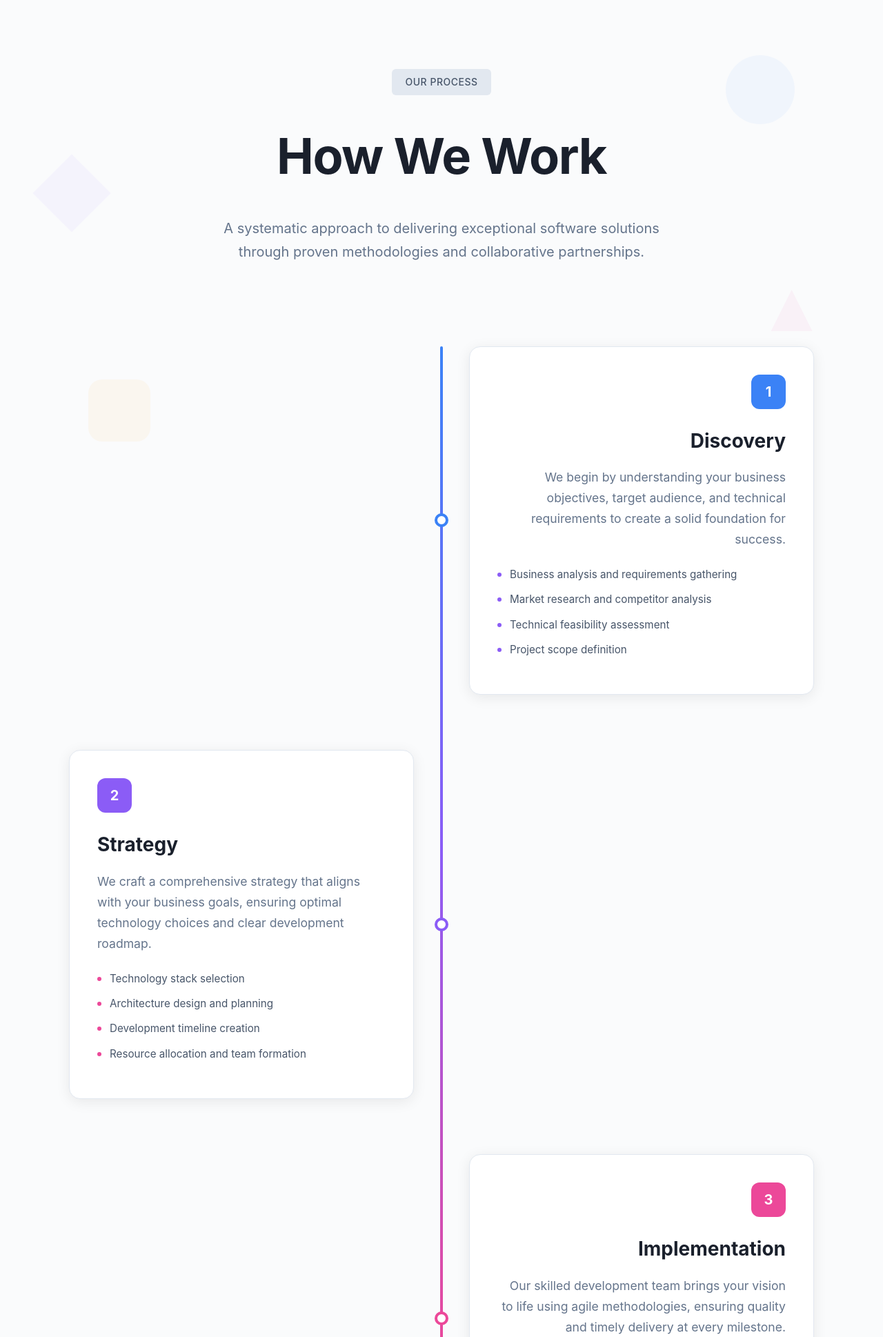
After one commit to Social-Dots/social-dots-new, a Django app: template templates/core/new-page.html in a window 1280 px wide. The commit adds this page. Shown: the top 1938 px of the page at 69% size. Run offline with Django 4.2, Linux system fonts and the light colour scheme; the template is opened without the code that fills it, so the values that code supplies are empty; parts of the project's set-up code (start-up, migrations or seed data) failed here and were passed over; some libraries are stand-ins or nearby versions.

Commit message:
example of our work bugs has been fixed

```diff
--- a/core/models.py
+++ b/core/models.py
@@ -501,6 +501,7 @@ class Portfolio(models.Model):
     order = models.PositiveIntegerField(default=0)
     created_at = models.DateTimeField(auto_now_add=True)
     updated_at = models.DateTimeField(auto_now=True)
+    bio = models.TextField(blank=True, null=True)
 
     class Meta:
         verbose_name = "Portfolio"
--- /dev/null
+++ b/templates/core/new-page.html
@@ -0,0 +1,560 @@
+<!DOCTYPE html>
+<html lang="en">
+<head>
+    <meta charset="UTF-8">
+    <meta name="viewport" content="width=device-width, initial-scale=1.0">
+    <title>How We Work - Social Dots</title>
+    <style>
+        * {
+            margin: 0;
+            padding: 0;
+            box-sizing: border-box;
+        }
+
+        body {
+            font-family: 'Inter', -apple-system, BlinkMacSystemFont, sans-serif;
+            background: #fafbfc;
+            color: #2d3748;
+            line-height: 1.6;
+        }
+
+        .container {
+            max-width: 1400px;
+            margin: 0 auto;
+            padding: 100px 20px;
+        }
+
+        /* Header Section */
+        .header {
+            text-align: center;
+            margin-bottom: 120px;
+            position: relative;
+        }
+
+        .process-label {
+            display: inline-block;
+            background: #e2e8f0;
+            color: #475569;
+            padding: 8px 20px;
+            border-radius: 6px;
+            font-size: 14px;
+            font-weight: 500;
+            letter-spacing: 0.5px;
+            margin-bottom: 30px;
+            text-transform: uppercase;
+        }
+
+        .main-title {
+            font-size: clamp(3rem, 6vw, 4.5rem);
+            font-weight: 700;
+            color: #1a202c;
+            margin-bottom: 30px;
+            letter-spacing: -0.02em;
+        }
+
+        .subtitle {
+            font-size: 1.25rem;
+            color: #64748b;
+            max-width: 700px;
+            margin: 0 auto;
+            line-height: 1.7;
+        }
+
+        /* Timeline Layout */
+        .timeline-container {
+            position: relative;
+            max-width: 1200px;
+            margin: 0 auto;
+        }
+
+        .timeline-line {
+            position: absolute;
+            left: 50%;
+            transform: translateX(-50%);
+            width: 4px;
+            height: 100%;
+            background: linear-gradient(180deg, #3b82f6, #8b5cf6, #ec4899, #f59e0b);
+            border-radius: 2px;
+            z-index: 1;
+        }
+
+        .timeline-item {
+            display: flex;
+            align-items: center;
+            margin-bottom: 80px;
+            position: relative;
+            z-index: 2;
+        }
+
+        .timeline-item:nth-child(even) {
+            flex-direction: row-reverse;
+        }
+
+        .timeline-content {
+            flex: 1;
+            max-width: 500px;
+            margin: 0 60px;
+        }
+
+        .timeline-item:nth-child(even) .timeline-content {
+            text-align: right;
+        }
+
+        .step-card {
+            background: white;
+            border-radius: 16px;
+            padding: 40px;
+            box-shadow: 0 4px 20px rgba(0, 0, 0, 0.08);
+            border: 1px solid #e2e8f0;
+            transition: all 0.3s ease;
+            position: relative;
+            overflow: hidden;
+        }
+
+        .step-card::before {
+            content: '';
+            position: absolute;
+            top: 0;
+            left: 0;
+            width: 100%;
+            height: 4px;
+            background: var(--accent-color);
+            transform: scaleX(0);
+            transition: transform 0.3s ease;
+        }
+
+        .step-card:hover::before {
+            transform: scaleX(1);
+        }
+
+        .step-card:hover {
+            transform: translateY(-5px);
+            box-shadow: 0 8px 30px rgba(0, 0, 0, 0.12);
+        }
+
+        .timeline-item:nth-child(1) .step-card {
+            --accent-color: #3b82f6;
+        }
+
+        .timeline-item:nth-child(2) .step-card {
+            --accent-color: #8b5cf6;
+        }
+
+        .timeline-item:nth-child(3) .step-card {
+            --accent-color: #ec4899;
+        }
+
+        .timeline-item:nth-child(4) .step-card {
+            --accent-color: #f59e0b;
+        }
+
+        .timeline-dot {
+            position: absolute;
+            left: 50%;
+            transform: translateX(-50%);
+            width: 20px;
+            height: 20px;
+            border-radius: 50%;
+            background: white;
+            border: 4px solid var(--accent-color);
+            z-index: 3;
+            transition: all 0.3s ease;
+        }
+
+        .timeline-item:hover .timeline-dot {
+            transform: translateX(-50%) scale(1.2);
+            box-shadow: 0 0 20px rgba(0, 0, 0, 0.2);
+        }
+
+        .step-number {
+            display: inline-flex;
+            align-items: center;
+            justify-content: center;
+            width: 50px;
+            height: 50px;
+            background: var(--accent-color);
+            color: white;
+            border-radius: 12px;
+            font-size: 20px;
+            font-weight: 700;
+            margin-bottom: 24px;
+        }
+
+        .step-title {
+            font-size: 1.75rem;
+            font-weight: 700;
+            color: #1a202c;
+            margin-bottom: 16px;
+        }
+
+        .step-description {
+            font-size: 1.1rem;
+            color: #64748b;
+            margin-bottom: 24px;
+            line-height: 1.7;
+        }
+
+        .step-features {
+            list-style: none;
+        }
+
+        .step-features li {
+            display: flex;
+            align-items: center;
+            margin-bottom: 12px;
+            font-size: 0.95rem;
+            color: #475569;
+        }
+
+        .step-features li::before {
+            content: '';
+            width: 6px;
+            height: 6px;
+            background: var(--accent-color);
+            border-radius: 50%;
+            margin-right: 12px;
+            flex-shrink: 0;
+        }
+
+        .geometric-shape {
+            position: absolute;
+            opacity: 0.05;
+            pointer-events: none;
+        }
+
+        .shape-1 {
+            top: 10%;
+            right: 10%;
+            width: 100px;
+            height: 100px;
+            background: #3b82f6;
+            border-radius: 50%;
+        }
+
+        .shape-2 {
+            top: 30%;
+            left: 5%;
+            width: 80px;
+            height: 80px;
+            background: #8b5cf6;
+            transform: rotate(45deg);
+        }
+
+        .shape-3 {
+            bottom: 40%;
+            right: 8%;
+            width: 60px;
+            height: 60px;
+            background: #ec4899;
+            clip-path: polygon(50% 0%, 0% 100%, 100% 100%);
+        }
+
+        .shape-4 {
+            bottom: 20%;
+            left: 10%;
+            width: 90px;
+            height: 90px;
+            background: #f59e0b;
+            border-radius: 20px;
+        }
+
+        /* Stats Section */
+        .stats-section {
+            background: white;
+            border-radius: 20px;
+            padding: 60px;
+            margin-top: 100px;
+            box-shadow: 0 4px 20px rgba(0, 0, 0, 0.08);
+            border: 1px solid #e2e8f0;
+        }
+
+        .stats-grid {
+            display: grid;
+            grid-template-columns: repeat(auto-fit, minmax(200px, 1fr));
+            gap: 40px;
+            text-align: center;
+        }
+
+        .stat-item {
+            position: relative;
+        }
+
+        .stat-number {
+            font-size: 3rem;
+            font-weight: 800;
+            color: #1a202c;
+            margin-bottom: 8px;
+        }
+
+        .stat-label {
+            font-size: 1rem;
+            color: #64748b;
+            font-weight: 500;
+        }
+
+        .stat-item:nth-child(1) .stat-number { color: #3b82f6; }
+        .stat-item:nth-child(2) .stat-number { color: #8b5cf6; }
+        .stat-item:nth-child(3) .stat-number { color: #ec4899; }
+        .stat-item:nth-child(4) .stat-number { color: #f59e0b; }
+
+        /* CTA Section */
+        .cta-section {
+            text-align: center;
+            margin-top: 100px;
+        }
+
+        .cta-button {
+            display: inline-block;
+            background: #1a202c;
+            color: white;
+            padding: 18px 40px;
+            border-radius: 12px;
+            font-size: 1.1rem;
+            font-weight: 600;
+            text-decoration: none;
+            transition: all 0.3s ease;
+            position: relative;
+            overflow: hidden;
+        }
+
+        .cta-button::before {
+            content: '';
+            position: absolute;
+            top: 0;
+            left: -100%;
+            width: 100%;
+            height: 100%;
+            background: linear-gradient(90deg, transparent, rgba(255, 255, 255, 0.1), transparent);
+            transition: left 0.5s ease;
+        }
+
+        .cta-button:hover::before {
+            left: 100%;
+        }
+
+        .cta-button:hover {
+            transform: translateY(-2px);
+            box-shadow: 0 8px 25px rgba(26, 32, 44, 0.3);
+        }
+
+        /* Mobile Responsive */
+        @media (max-width: 768px) {
+            .timeline-line {
+                left: 30px;
+            }
+
+            .timeline-item {
+                flex-direction: column !important;
+                align-items: flex-start;
+                margin-left: 60px;
+            }
+
+            .timeline-item:nth-child(even) .timeline-content {
+                text-align: left;
+            }
+
+            .timeline-content {
+                margin: 0;
+                max-width: 100%;
+            }
+
+            .timeline-dot {
+                left: 30px;
+            }
+
+            .stats-section {
+                padding: 40px 20px;
+            }
+
+            .container {
+                padding: 60px 15px;
+            }
+        }
+
+        /* Scroll animations */
+        .fade-in {
+            opacity: 0;
+            transform: translateY(30px);
+            transition: all 0.8s ease;
+        }
+
+        .fade-in.visible {
+            opacity: 1;
+            transform: translateY(0);
+        }
+    </style>
+</head>
+<body>
+    <div class="container">
+        <!-- Geometric Shapes -->
+        <div class="geometric-shape shape-1"></div>
+        <div class="geometric-shape shape-2"></div>
+        <div class="geometric-shape shape-3"></div>
+        <div class="geometric-shape shape-4"></div>
+
+        <!-- Header -->
+        <div class="header fade-in">
+            <div class="process-label">Our Process</div>
+            <h1 class="main-title">How We Work</h1>
+            <p class="subtitle">A systematic approach to delivering exceptional software solutions through proven methodologies and collaborative partnerships.</p>
+        </div>
+
+        <!-- Timeline -->
+        <div class="timeline-container">
+            <div class="timeline-line"></div>
+
+            <div class="timeline-item fade-in">
+                <div class="timeline-dot" style="--accent-color: #3b82f6;"></div>
+                <div class="timeline-content">
+                    <div class="step-card">
+                        <div class="step-number" style="--accent-color: #3b82f6;">1</div>
+                        <h3 class="step-title">Discovery</h3>
+                        <p class="step-description">We begin by understanding your business objectives, target audience, and technical requirements to create a solid foundation for success.</p>
+                        <ul class="step-features">
+                            <li>Business analysis and requirements gathering</li>
+                            <li>Market research and competitor analysis</li>
+                            <li>Technical feasibility assessment</li>
+                            <li>Project scope definition</li>
+                        </ul>
+                    </div>
+                </div>
+            </div>
+
+            <div class="timeline-item fade-in">
+                <div class="timeline-dot" style="--accent-color: #8b5cf6;"></div>
+                <div class="timeline-content">
+                    <div class="step-card">
+                        <div class="step-number" style="--accent-color: #8b5cf6;">2</div>
+                        <h3 class="step-title">Strategy</h3>
+                        <p class="step-description">We craft a comprehensive strategy that aligns with your business goals, ensuring optimal technology choices and clear development roadmap.</p>
+                        <ul class="step-features">
+                            <li>Technology stack selection</li>
+                            <li>Architecture design and planning</li>
+                            <li>Development timeline creation</li>
+                            <li>Resource allocation and team formation</li>
+                        </ul>
+                    </div>
+                </div>
+            </div>
+
+            <div class="timeline-item fade-in">
+                <div class="timeline-dot" style="--accent-color: #ec4899;"></div>
+                <div class="timeline-content">
+                    <div class="step-card">
+                        <div class="step-number" style="--accent-color: #ec4899;">3</div>
+                        <h3 class="step-title">Implementation</h3>
+                        <p class="step-description">Our skilled development team brings your vision to life using agile methodologies, ensuring quality and timely delivery at every milestone.</p>
+                        <ul class="step-features">
+                            <li>Agile development sprints</li>
+                            <li>Continuous integration and testing</li>
+                            <li>Regular progress reviews</li>
+                            <li>Quality assurance and bug fixing</li>
+                        </ul>
+                    </div>
+                </div>
+            </div>
+
+            <div class="timeline-item fade-in">
+                <div class="timeline-dot" style="--accent-color: #f59e0b;"></div>
+                <div class="timeline-content">
+                    <div class="step-card">
+                        <div class="step-number" style="--accent-color: #f59e0b;">4</div>
+                        <h3 class="step-title">Optimization</h3>
+                        <p class="step-description">We monitor performance, gather feedback, and continuously optimize your solution to ensure maximum efficiency and user satisfaction.</p>
+                        <ul class="step-features">
+                            <li>Performance monitoring and analytics</li>
+                            <li>User feedback collection and analysis</li>
+                            <li>Continuous improvements and updates</li>
+                            <li>Ongoing maintenance and support</li>
+                        </ul>
+                    </div>
+                </div>
+            </div>
+        </div>
+
+        <!-- Stats Section -->
+        <div class="stats-section fade-in">
+            <div class="stats-grid">
+                <div class="stat-item">
+                    <div class="stat-number">150+</div>
+                    <div class="stat-label">Projects Completed</div>
+                </div>
+                <div class="stat-item">
+                    <div class="stat-number">98%</div>
+                    <div class="stat-label">Client Satisfaction</div>
+                </div>
+                <div class="stat-item">
+                    <div class="stat-number">24/7</div>
+                    <div class="stat-label">Support Available</div>
+                </div>
+                <div class="stat-item">
+                    <div class="stat-number">5+</div>
+                    <div class="stat-label">Years Experience</div>
+                </div>
+            </div>
+        </div>
+
+        <!-- CTA -->
+        <div class="cta-section fade-in">
+            <a href="#" class="cta-button">Start Your Project Today</a>
+        </div>
+    </div>
+
+    <script>
+        // Scroll animation
+        const observerOptions = {
+            threshold: 0.1,
+            rootMargin: '0px 0px -50px 0px'
+        };
+
+        const observer = new IntersectionObserver((entries) => {
+            entries.forEach(entry => {
+                if (entry.isIntersecting) {
+                    entry.target.classList.add('visible');
+                }
+            });
+        }, observerOptions);
+
+        document.addEventListener('DOMContentLoaded', () => {
+            const elements = document.querySelectorAll('.fade-in');
+            elements.forEach(el => observer.observe(el));
+        });
+
+        // Add counter animation for stats
+        function animateCounters() {
+            const counters = document.querySelectorAll('.stat-number');
+            counters.forEach(counter => {
+                const target = parseInt(counter.textContent);
+                const increment = target / 100;
+                let current = 0;
+
+                const timer = setInterval(() => {
+                    current += increment;
+                    if (current >= target) {
+                        current = target;
+                        clearInterval(timer);
+                    }
+                    counter.textContent = Math.floor(current) + (counter.textContent.includes('%') ? '%' : counter.textContent.includes('+') ? '+' : '');
+                }, 20);
+            });
+        }
+
+        // Trigger counter animation when stats section is visible
+        const statsObserver = new IntersectionObserver((entries) => {
+            entries.forEach(entry => {
+                if (entry.isIntersecting) {
+                    animateCounters();
+                    statsObserver.unobserve(entry.target);
+                }
+            });
+        }, { threshold: 0.5 });
+
+        document.addEventListener('DOMContentLoaded', () => {
+            const statsSection = document.querySelector('.stats-section');
+            if (statsSection) {
+                statsObserver.observe(statsSection);
+            }
+        });
+    </script>
+</body>
+</html>
```
Also changed, not shown: templates/core/home.html (+4 -5 lines), templates/core/portfolio_detail.html (+66 -12 lines), core/migrations/0014_merge_20250718_0425.py (added).
